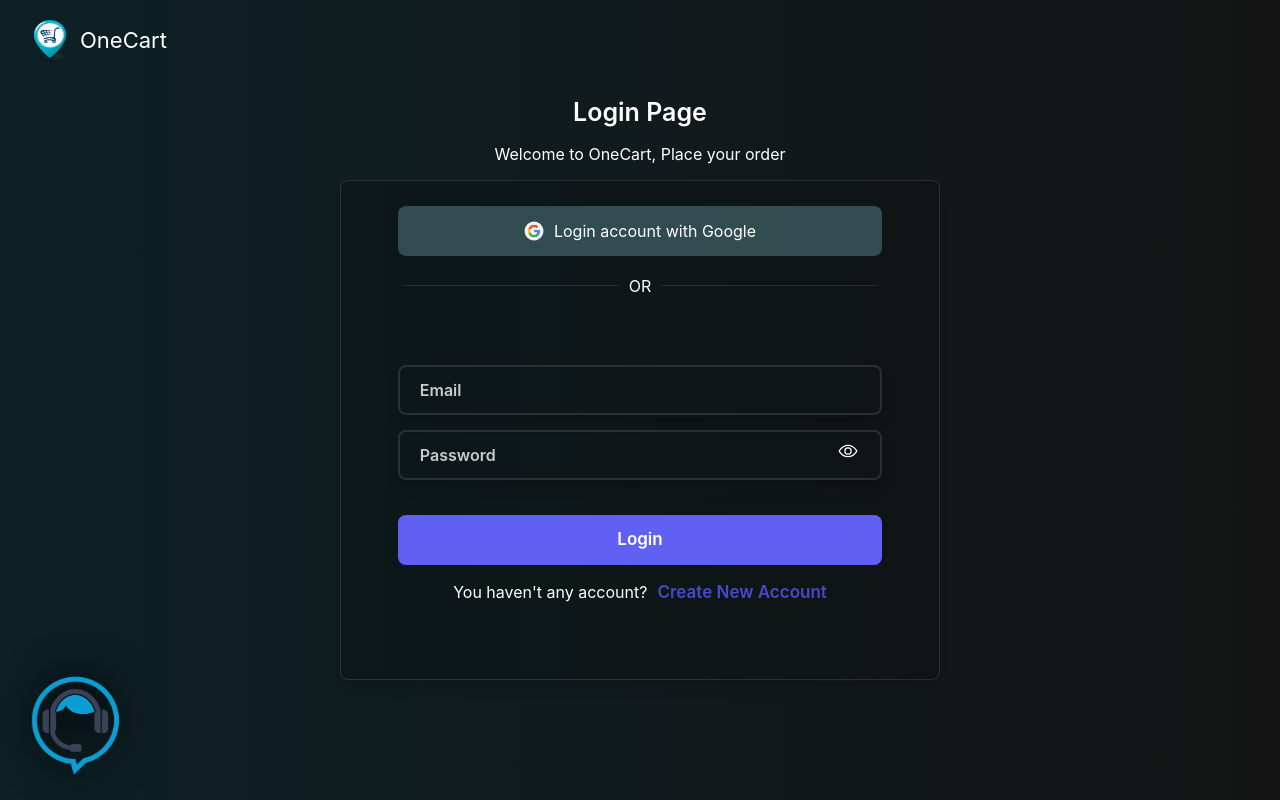
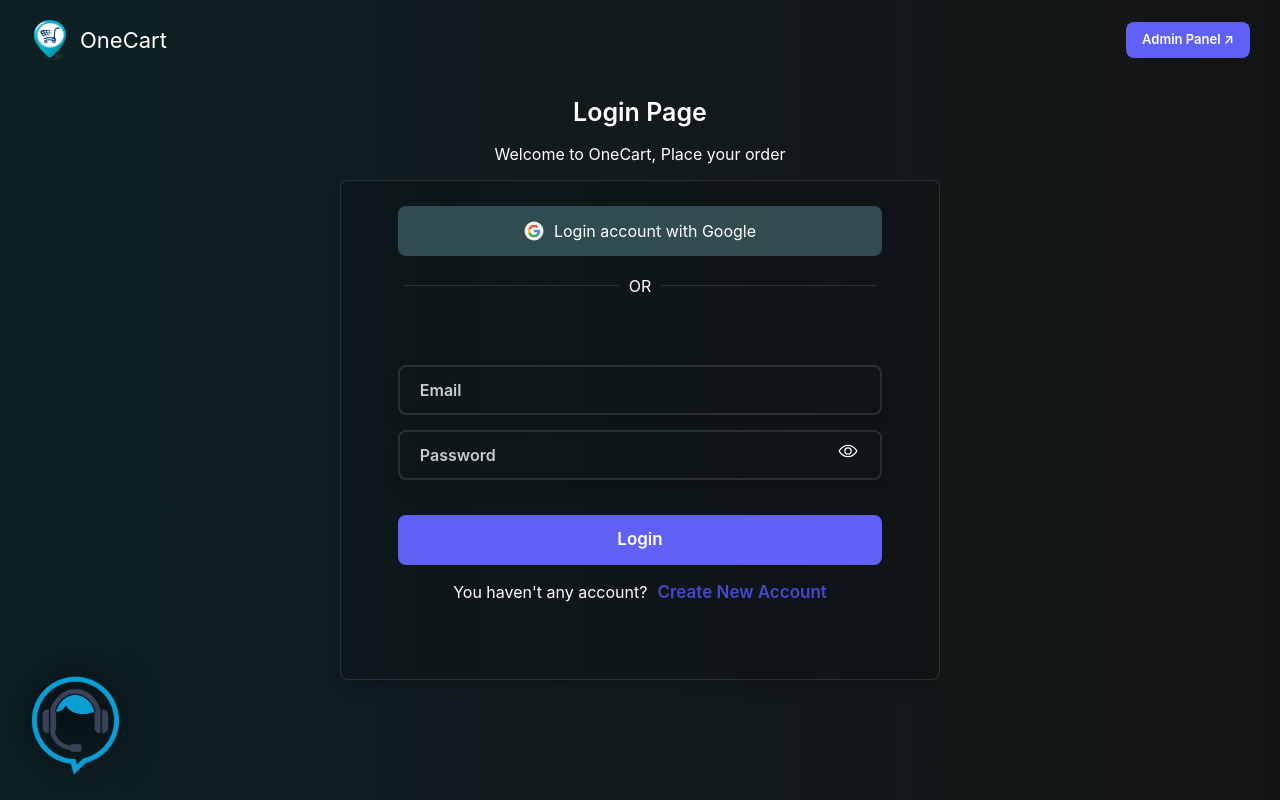
Before and after one commit to karthik-dev-lab/OneCart, a React (Vite) app in the folder frontend/: page /login in a window 1280 px wide. Built offline with nearby package versions, Linux system fonts and the light colour scheme; no server answers.

Commit message:
Add Admin Panel button to Login page
Added an Admin Panel button to the Login page.

```diff
--- a/frontend/src/pages/Login.jsx
+++ b/frontend/src/pages/Login.jsx
@@ -12,6 +12,7 @@
 import { auth, provider } from '../../utils/Firebase';
 import { userDataContext } from '../context/UserContext';
 import Loading from '../component/Loading';
+import { toast } from 'react-toastify';
 
 function Login() {
     let [show, setShow] = useState(false)
@@ -20,7 +21,6 @@
     let { serverUrl } = useContext(authDataContext)
     let { getCurrentUser } = useContext(userDataContext)
     let [loading, setLoading] = useState(false)
-
     let navigate = useNavigate()
 
     const handleLogin = async (e) => {
@@ -35,42 +35,53 @@
             getCurrentUser()
             navigate("/")
             toast.success("User Login Successful")
-
         } catch (error) {
             console.log(error)
             toast.error("User Login Failed")
+            setLoading(false)
         }
     }
+
     const googlelogin = async () => {
         try {
             const response = await signInWithPopup(auth, provider)
             let user = response.user
             let name = user.displayName;
             let email = user.email
-
             const result = await axios.post(serverUrl + "/api/auth/googlelogin", { name, email }, { withCredentials: true })
             console.log(result.data)
             getCurrentUser()
             navigate("/")
-
         } catch (error) {
             console.log(error)
         }
+    }
 
-    }
     return (
         <div className='w-[100vw] h-[100vh] bg-gradient-to-l from-[#141414] to-[#0c2025] text-[white] flex flex-col items-center justify-start'>
-            <div className='w-[100%] h-[80px] flex items-center justify-start px-[30px] gap-[10px] cursor-pointer' onClick={() => navigate("/")}>
-                <img className='w-[40px]' src={Logo} alt="" />
-                <h1 className='text-[22px] font-sans '>OneCart</h1>
+
+            {/* ← UPDATED: justify-between to push button to right */}
+            <div className='w-[100%] h-[80px] flex items-center justify-between px-[30px] cursor-pointer'>
+                <div className='flex items-center gap-[10px]' onClick={() => navigate("/")}>
+                    <img className='w-[40px]' src={Logo} alt="" />
+                    <h1 className='text-[22px] font-sans'>OneCart</h1>
+                </div>
+
+                {/* ← ADD THIS: Admin Panel button */}
+                <button
+                    onClick={() => window.open('http://localhost:5174', '_blank')}
+                    className='bg-[#6060f5] hover:bg-[#4a4ad4] text-white text-[13px] font-semibold px-[16px] py-[8px] rounded-lg transition-all'
+                >
+                    Admin Panel ↗
+                </button>
             </div>
 
             <div className='w-[100%] h-[100px] flex items-center justify-center flex-col gap-[10px]'>
                 <span className='text-[25px] font-semibold'>Login Page</span>
                 <span className='text-[16px]'>Welcome to OneCart, Place your order</span>
+            </div>
 
-            </div>
-            <div className='max-w-[600px] w-[90%] h-[500px] bg-[#00000025] border-[1px] border-[#96969635] backdrop:blur-2xl rounded-lg shadow-lg flex items-center justify-center '>
+            <div className='max-w-[600px] w-[90%] h-[500px] bg-[#00000025] border-[1px] border-[#96969635] backdrop:blur-2xl rounded-lg shadow-lg flex items-center justify-center'>
                 <form action="" onSubmit={handleLogin} className='w-[90%] h-[90%] flex flex-col items-center justify-start gap-[20px]'>
                     <div className='w-[90%] h-[50px] bg-[#42656cae] rounded-lg flex items-center justify-center gap-[10px] py-[20px] cursor-pointer' onClick={googlelogin}>
                         <img src={google} alt="" className='w-[20px]' /> Login account with Google
@@ -78,14 +89,13 @@
                     <div className='w-[100%] h-[20px] flex items-center justify-center gap-[10px]'>
                         <div className='w-[40%] h-[1px] bg-[#96969635]'></div> OR <div className='w-[40%] h-[1px] bg-[#96969635]'></div>
                     </div>
-                    <div className='w-[90%] h-[400px] flex flex-col items-center justify-center gap-[15px]  relative'>
-
+                    <div className='w-[90%] h-[400px] flex flex-col items-center justify-center gap-[15px] relative'>
                         <input type="text" className='w-[100%] h-[50px] border-[2px] border-[#96969635] backdrop:blur-sm rounded-lg shadow-lg bg-transparent placeholder-[#ffffffc7] px-[20px] font-semibold' placeholder='Email' required onChange={(e) => setEmail(e.target.value)} value={email} />
                         <input type={show ? "text" : "password"} className='w-[100%] h-[50px] border-[2px] border-[#96969635] backdrop:blur-sm rounded-lg shadow-lg bg-transparent placeholder-[#ffffffc7] px-[20px] font-semibold' placeholder='Password' required onChange={(e) => setPassword(e.target.value)} value={password} />
                         {!show && <IoEyeOutline className='w-[20px] h-[20px] cursor-pointer absolute right-[5%] bottom-[57%]' onClick={() => setShow(prev => !prev)} />}
                         {show && <IoEye className='w-[20px] h-[20px] cursor-pointer absolute right-[5%] bottom-[57%]' onClick={() => setShow(prev => !prev)} />}
                         <button className='w-[100%] h-[50px] bg-[#6060f5] rounded-lg flex items-center justify-center mt-[20px] text-[17px] font-semibold'>{loading ? <Loading /> : "Login"}</button>
-                        <p className='flex  gap-[10px]'>You haven't any account? <span className='text-[#5555f6cf] text-[17px] font-semibold cursor-pointer' onClick={() => navigate("/signup")}>Create New Account</span></p>
+                        <p className='flex gap-[10px]'>You haven't any account? <span className='text-[#5555f6cf] text-[17px] font-semibold cursor-pointer' onClick={() => navigate("/signup")}>Create New Account</span></p>
                     </div>
                 </form>
             </div>
@@ -94,3 +104,101 @@
 }
 
 export default Login
+
+
+// import React from 'react'
+// import Logo from "../assets/logo.png"
+// import { useNavigate } from 'react-router-dom'
+// import google from '../assets/google.png'
+// import { IoEyeOutline } from "react-icons/io5";
+// import { IoEye } from "react-icons/io5";
+// import { useState } from 'react';
+// import { useContext } from 'react';
+// import { authDataContext } from '../context/authContext';
+// import axios from 'axios';
+// import { signInWithPopup } from 'firebase/auth';
+// import { auth, provider } from '../../utils/Firebase';
+// import { userDataContext } from '../context/UserContext';
+// import Loading from '../component/Loading';
+
+// function Login() {
+//     let [show, setShow] = useState(false)
+//     let [email, setEmail] = useState("")
+//     let [password, setPassword] = useState("")
+//     let { serverUrl } = useContext(authDataContext)
+//     let { getCurrentUser } = useContext(userDataContext)
+//     let [loading, setLoading] = useState(false)
+
+//     let navigate = useNavigate()
+
+//     const handleLogin = async (e) => {
+//         setLoading(true)
+//         e.preventDefault()
+//         try {
+//             let result = await axios.post(serverUrl + '/api/auth/login', {
+//                 email, password
+//             }, { withCredentials: true })
+//             console.log(result.data)
+//             setLoading(false)
+//             getCurrentUser()
+//             navigate("/")
+//             toast.success("User Login Successful")
+
+//         } catch (error) {
+//             console.log(error)
+//             toast.error("User Login Failed")
+//         }
+//     }
+//     const googlelogin = async () => {
+//         try {
+//             const response = await signInWithPopup(auth, provider)
+//             let user = response.user
+//             let name = user.displayName;
+//             let email = user.email
+
+//             const result = await axios.post(serverUrl + "/api/auth/googlelogin", { name, email }, { withCredentials: true })
+//             console.log(result.data)
+//             getCurrentUser()
+//             navigate("/")
+
+//         } catch (error) {
+//             console.log(error)
+//         }
+
+//     }
+//     return (
+//         <div className='w-[100vw] h-[100vh] bg-gradient-to-l from-[#141414] to-[#0c2025] text-[white] flex flex-col items-center justify-start'>
+//             <div className='w-[100%] h-[80px] flex items-center justify-start px-[30px] gap-[10px] cursor-pointer' onClick={() => navigate("/")}>
+//                 <img className='w-[40px]' src={Logo} alt="" />
+//                 <h1 className='text-[22px] font-sans '>OneCart</h1>
+//             </div>
+
+//             <div className='w-[100%] h-[100px] flex items-center justify-center flex-col gap-[10px]'>
+//                 <span className='text-[25px] font-semibold'>Login Page</span>
+//                 <span className='text-[16px]'>Welcome to OneCart, Place your order</span>
+
+//             </div>
+//             <div className='max-w-[600px] w-[90%] h-[500px] bg-[#00000025] border-[1px] border-[#96969635] backdrop:blur-2xl rounded-lg shadow-lg flex items-center justify-center '>
+//                 <form action="" onSubmit={handleLogin} className='w-[90%] h-[90%] flex flex-col items-center justify-start gap-[20px]'>
+//                     <div className='w-[90%] h-[50px] bg-[#42656cae] rounded-lg flex items-center justify-center gap-[10px] py-[20px] cursor-pointer' onClick={googlelogin}>
+//                         <img src={google} alt="" className='w-[20px]' /> Login account with Google
+//                     </div>
+//                     <div className='w-[100%] h-[20px] flex items-center justify-center gap-[10px]'>
+//                         <div className='w-[40%] h-[1px] bg-[#96969635]'></div> OR <div className='w-[40%] h-[1px] bg-[#96969635]'></div>
+//                     </div>
+//                     <div className='w-[90%] h-[400px] flex flex-col items-center justify-center gap-[15px]  relative'>
+
+//                         <input type="text" className='w-[100%] h-[50px] border-[2px] border-[#96969635] backdrop:blur-sm rounded-lg shadow-lg bg-transparent placeholder-[#ffffffc7] px-[20px] font-semibold' placeholder='Email' required onChange={(e) => setEmail(e.target.value)} value={email} />
+//                         <input type={show ? "text" : "password"} className='w-[100%] h-[50px] border-[2px] border-[#96969635] backdrop:blur-sm rounded-lg shadow-lg bg-transparent placeholder-[#ffffffc7] px-[20px] font-semibold' placeholder='Password' required onChange={(e) => setPassword(e.target.value)} value={password} />
+//                         {!show && <IoEyeOutline className='w-[20px] h-[20px] cursor-pointer absolute right-[5%] bottom-[57%]' onClick={() => setShow(prev => !prev)} />}
+//                         {show && <IoEye className='w-[20px] h-[20px] cursor-pointer absolute right-[5%] bottom-[57%]' onClick={() => setShow(prev => !prev)} />}
+//                         <button className='w-[100%] h-[50px] bg-[#6060f5] rounded-lg flex items-center justify-center mt-[20px] text-[17px] font-semibold'>{loading ? <Loading /> : "Login"}</button>
+//                         <p className='flex  gap-[10px]'>You haven't any account? <span className='text-[#5555f6cf] text-[17px] font-semibold cursor-pointer' onClick={() => navigate("/signup")}>Create New Account</span></p>
+//                     </div>
+//                 </form>
+//             </div>
+//         </div>
+//     )
+// }
+
+// export default Login
```
